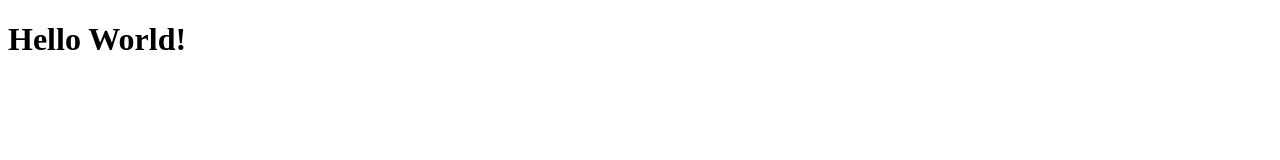
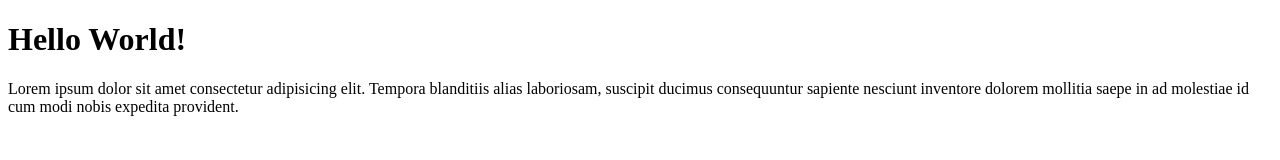
Before and after one commit to hidetoraldy/hidetoraldy-git-test, a plain HTML site: page index.html in a window 1280 px wide. Drawn offline with Linux system fonts and the light colour scheme.

Commit message:
menambahkan paragraf

```diff
--- a/index.html
+++ b/index.html
@@ -8,5 +8,6 @@
 </head>
 <body>
     <h1>Hello World!</h1>
+    <p>Lorem ipsum dolor sit amet consectetur adipisicing elit. Tempora blanditiis alias laboriosam, suscipit ducimus consequuntur sapiente nesciunt inventore dolorem mollitia saepe in ad molestiae id cum modi nobis expedita provident.</p>
 </body>
 </html>
```
